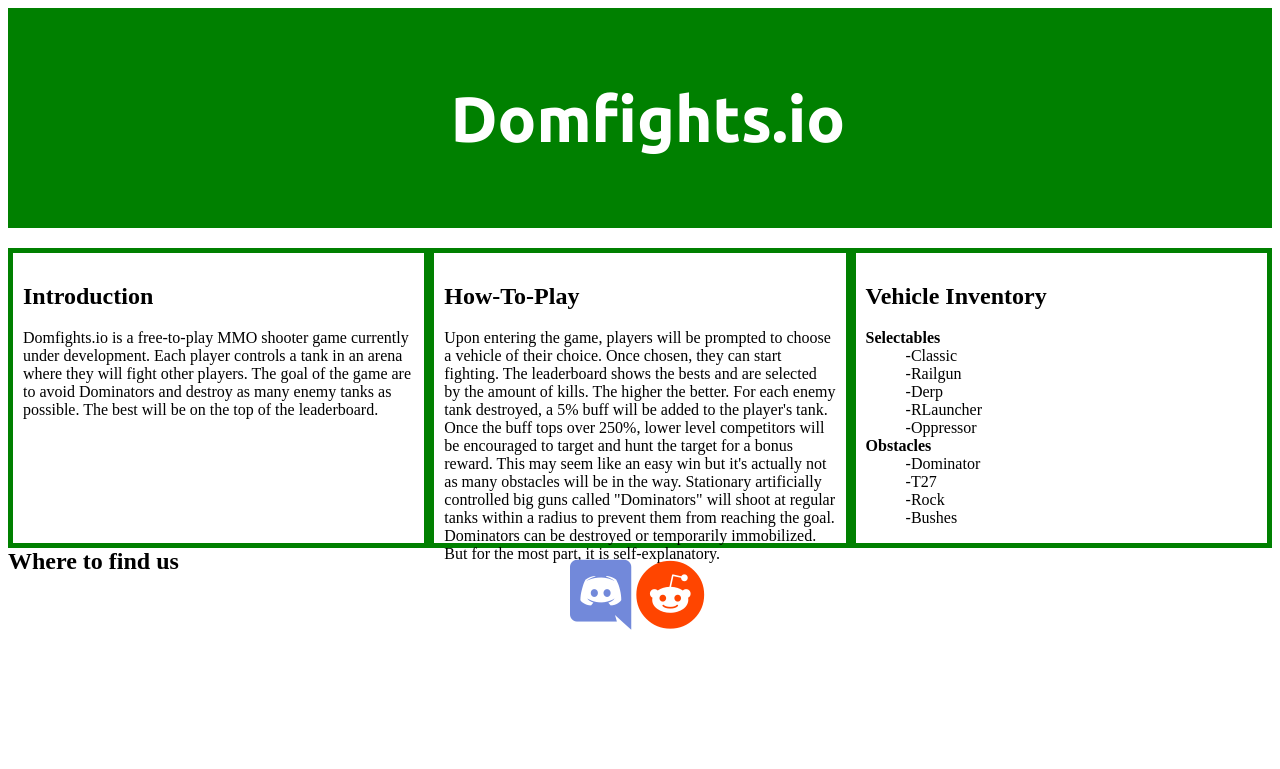
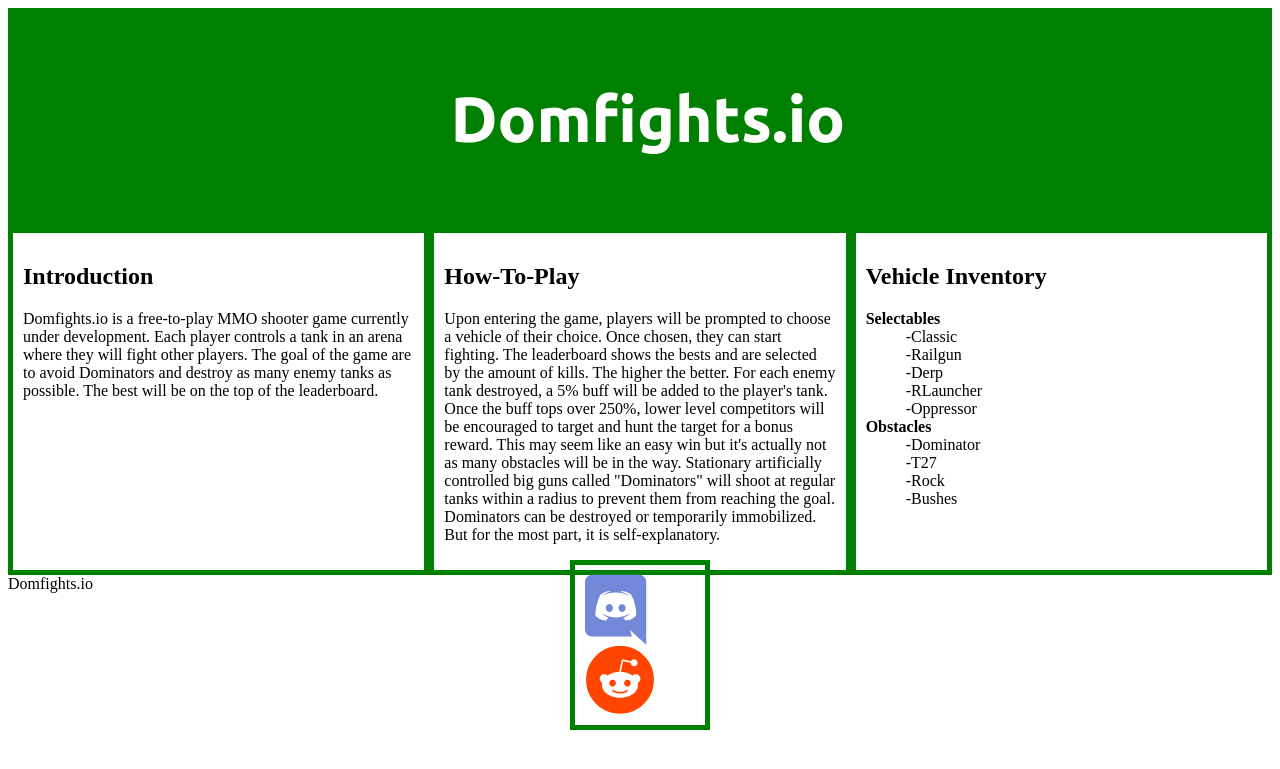
Before and after one commit to Steve-Dusty/df-site, a PHP site: page /html/index.html in a window 1280 px wide. Shown: the top 769 px of the page. Run offline with PHP 8.4, Linux system fonts and the light colour scheme.

Commit message:
Switched to flex box, still some problems though

```diff
--- a/css/style.css
+++ b/css/style.css
@@ -16,15 +16,40 @@
 
 
 /* Create three equal columns that floats next to each other */
-.column {
-    float: left;
+
+.row{
+  display: flex;
+
+}
+.row>* {
+
+  border:solid 5px green;
+  padding:10px;
+
+  /*float: left;
     width: 33.33%;
     padding: 10px;
-    height: 300px;
+    overflow: auto;
+    min-height: 300px;
     border:solid 5px green;
 
+  */
   }
 
+.column-1{
+  flex:1;
+
+}
+
+.column-2{
+  flex:1;
+
+}
+
+.column-3{
+  flex:1;;
+
+}
 .platforms{
   /*not needed for now*/
 }
--- a/html/index.html
+++ b/html/index.html
@@ -17,13 +17,13 @@
     <h1>Domfights.io</h1>
 </div>
     <div class="row">
-        <div class="column">
+        <div class="column-1">
         <h2>Introduction</h2>
         <p>Domfights.io is a free-to-play MMO shooter game currently under development. Each player controls a tank in an arena
             where they will fight other players. The goal of the game are to avoid Dominators and destroy as many enemy tanks as possible.
             The best will be on the top of the leaderboard.</p>
         </div>
-        <div class="column">
+        <div class="column-2">
         <h2>How-To-Play</h2>
         <p>Upon entering the game, players will be prompted to choose a vehicle of their choice. Once chosen, they can start fighting.
             The leaderboard shows the bests and are selected by the amount of kills. The higher the better. For each enemy tank destroyed,
@@ -32,7 +32,7 @@
             Stationary artificially controlled big guns called "Dominators" will shoot at regular tanks within a radius to prevent them from reaching the goal.
             Dominators can be destroyed or temporarily immobilized. But for the most part, it is self-explanatory.
         </div>
-        <div class="column">
+        <div class="column-3">
         <h2>Vehicle Inventory</h2>
         <p> <dl>
             <dt><strong>Selectables</strong></dt>
@@ -49,18 +49,20 @@
                 <dd>-Bushes</dd>
         </dl></p>
         </div>
-        <div class="platforms">
-            <h2>Where to find us</h2>
+
+        <!--<div class="platforms">
+            <h2>Where to find us</h2>-->
 
             <div class="icons">
                 <a href="https://discord.gg/hGdNcSx" target="_blank"><i class="fab fa-discord"></i></a>
                 <a href="https://reddit.com/r/domfights" target="_blank"><i class="fab fa-reddit"></i></a>
                 <!--<i class="fab fa-patreon"></i>-->
             </div>
-        </div>
+        <!--</div>-->
 
 
 
     </div>
+    <footer>Domfights.io</footer>
 </body>
 </html>
```
